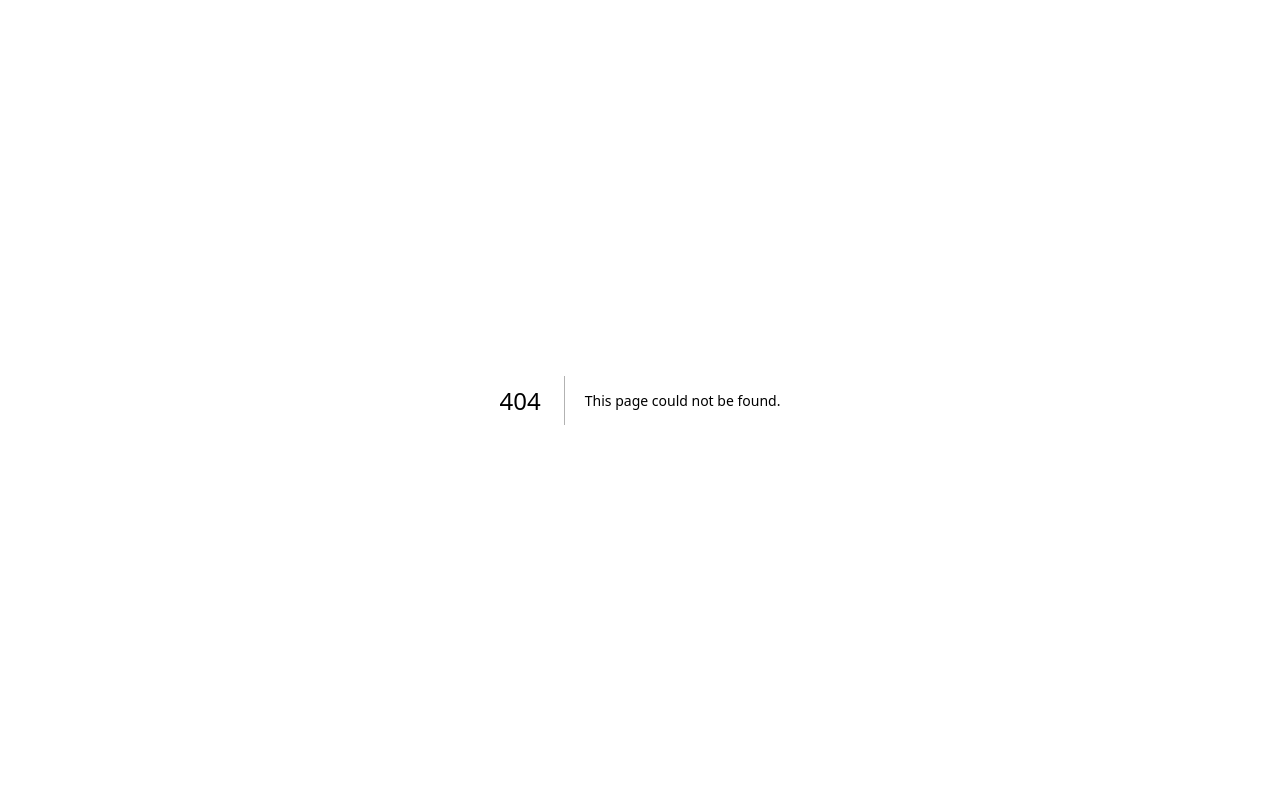
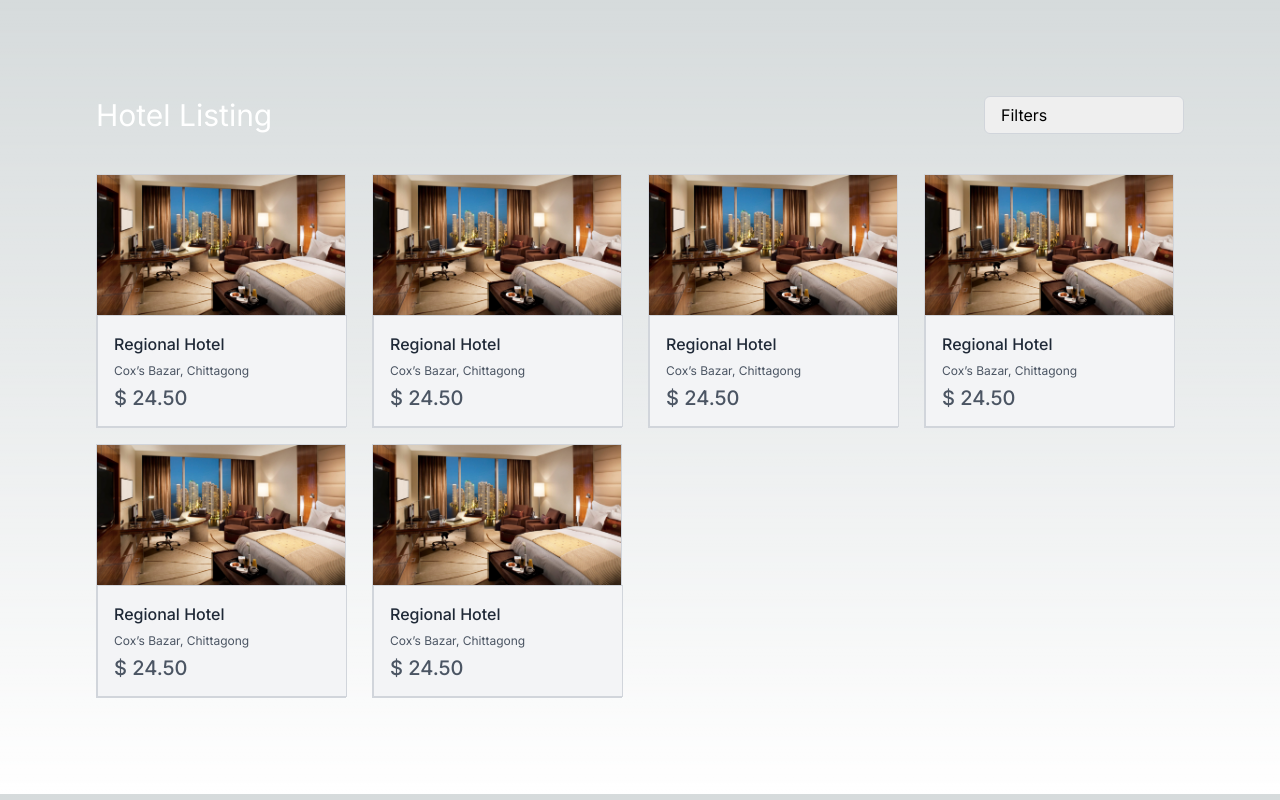
Before and after one commit to KamrulHasaanAnanda/next_venture, a Next.js app: page /search in a window 1280 px wide. Before the commit this address had no page. Built offline with nearby package versions, Linux system fonts and the light colour scheme.

Commit message:
search page added

```diff
--- a/app/globals.css
+++ b/app/globals.css
@@ -32,40 +32,71 @@ body {
   }
 }
 
-
-.filter-card{
-  border-radius:  8px;
-border: 1px solid rgba(219, 219, 219, 0.50);
-background: rgba(245, 245, 245, 0.60);
+.filter-card {
+  border-radius: 8px;
+  border: 1px solid rgba(219, 219, 219, 0.5);
+  background: rgba(245, 245, 245, 0.6);
   backdrop-filter: blur(8px);
 }
 
-.input-update{
+.input-update {
   border-radius: 8px;
-border: 1px solid rgba(176, 176, 176, 0.50);
-background: #F9F9F9;
+  border: 1px solid rgba(176, 176, 176, 0.5);
+  background: #f9f9f9;
   backdrop-filter: blur(8px);
-color: #9CA3AF;
+  color: #9ca3af;
   font-size: 16px;
   font-style: normal;
   font-weight: 400;
   line-height: 24px;
-padding:10px;
-width:30%;
+  padding: 10px;
+  width: 30%;
 }
 
-.search-btn{
-  border-radius:  8px;
-background: #4F46E5;
-box-shadow: 0px 1px 3px 0px rgba(0, 0, 0, 0.10), 0px 1px 2px 0px rgba(0, 0, 0, 0.06);
-color: #F3F4F6;
+.search-btn {
+  border-radius: 8px;
+  background: #4f46e5;
+  box-shadow: 0px 1px 3px 0px rgba(0, 0, 0, 0.1),
+    0px 1px 2px 0px rgba(0, 0, 0, 0.06);
+  color: #f3f4f6;
 
   font-size: 16px;
   font-style: normal;
   font-weight: 400;
   line-height: 20px;
-margin-top:10px;
-padding:10px;
+  margin-top: 10px;
+  padding: 10px;
+}
+
+.card-search {
+  border: 1px solid #d1d5db;
+  background: #f3f4f6;
+  min-width: 250px;
+}
+
+.card-title {
+  color: #1f2937;
+  /* Paragraph/Regular/Medium */
+  font-family: Inter;
+  font-size: 16px;
+  font-style: normal;
+  font-weight: 500;
+  line-height: 24px;
+}
+.card-p {
+  color: #4b5563;
+  font-size: 12px;
+  font-style: normal;
+  font-weight: 400;
+  line-height: 14px;
+}
+
+.card-price {
+  color: #4b5563;
+  font-size: 20px;
+  font-style: normal;
+  font-weight: 500;
+  line-height: 24px;
 }
 @media (max-width: 490px) {
   .input-update {
--- /dev/null
+++ b/app/search/page.js
@@ -0,0 +1,77 @@
+import React from "react";
+import hotelImage from "@/public/images/hotelImage.jpeg";
+import Image from "next/image";
+
+function Search() {
+  return (
+    <div className="p-5 md:p-24 ">
+      <div className="flex justify-between items-center">
+        <h4 className="text-3xl text-white">Hotel Listing</h4>
+        <select className="block appearance-none w-[200px] border border-gray-300 rounded-md py-2 px-4 leading-tight focus:outline-none focus:border-blue-500 text-black">
+          <option value="">Filters</option>
+          <option value="option1">Filter by Price</option>
+          <option value="option2">Option 2</option>
+          <option value="option3">Option 3</option>
+        </select>
+      </div>
+
+      <div className="grid grid-cols-4 gap-4 mt-10">
+        {/* Card 1 */}
+
+        <div className="border border-solid card-search w-12">
+          <Image src={hotelImage} alt="hotel image" />
+          <div className="p-4 card-search ">
+            <h5 className="card-title">Regional Hotel</h5>
+            <p className="card-p mt-2">Cox’s Bazar, Chittagong</p>
+            <p className="card-price mt-2">$ 24.50</p>
+          </div>
+        </div>
+        <div className="border border-solid card-search w-12">
+          <Image src={hotelImage} alt="hotel image" />
+          <div className="p-4 card-search ">
+            <h5 className="card-title">Regional Hotel</h5>
+            <p className="card-p mt-2">Cox’s Bazar, Chittagong</p>
+            <p className="card-price mt-2">$ 24.50</p>
+          </div>
+        </div>
+
+        <div className="border border-solid card-search w-12">
+          <Image src={hotelImage} alt="hotel image" />
+          <div className="p-4 card-search ">
+            <h5 className="card-title">Regional Hotel</h5>
+            <p className="card-p mt-2">Cox’s Bazar, Chittagong</p>
+            <p className="card-price mt-2">$ 24.50</p>
+          </div>
+        </div>
+        <div className="border border-solid card-search w-12">
+          <Image src={hotelImage} alt="hotel image" />
+          <div className="p-4 card-search ">
+            <h5 className="card-title">Regional Hotel</h5>
+            <p className="card-p mt-2">Cox’s Bazar, Chittagong</p>
+            <p className="card-price mt-2">$ 24.50</p>
+          </div>
+        </div>
+        <div className="border border-solid card-search w-12">
+          <Image src={hotelImage} alt="hotel image" />
+          <div className="p-4 card-search ">
+            <h5 className="card-title">Regional Hotel</h5>
+            <p className="card-p mt-2">Cox’s Bazar, Chittagong</p>
+            <p className="card-price mt-2">$ 24.50</p>
+          </div>
+        </div>
+        <div className="border border-solid card-search w-12">
+          <Image src={hotelImage} alt="hotel image" />
+          <div className="p-4 card-search ">
+            <h5 className="card-title">Regional Hotel</h5>
+            <p className="card-p mt-2">Cox’s Bazar, Chittagong</p>
+            <p className="card-price mt-2">$ 24.50</p>
+          </div>
+        </div>
+
+        {/* More cards can be added as needed */}
+      </div>
+    </div>
+  );
+}
+
+export default Search;
```
Also changed, not shown: public/images/hotelImage.jpeg (added), public/images/hotelRoom.png (added). Lines whose indentation alone changed are shown as unchanged.
